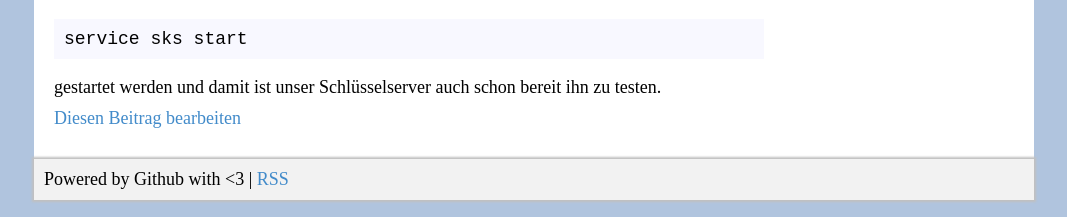
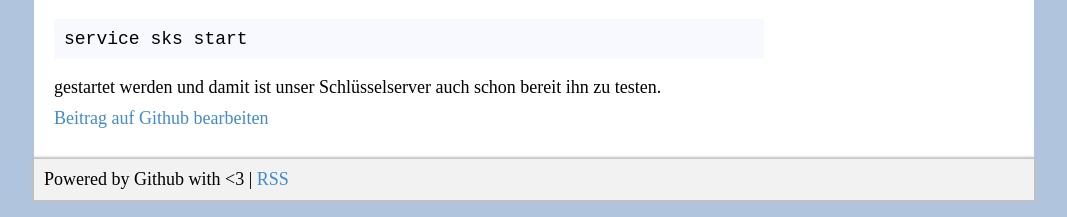
Before and after one commit to zarat/zarat.github.io, a Jekyll site: the page built from _posts/2018-05-22-sks.markdown, in a window 1280 px wide. Shown: the part 1145-1362 px from the top of the page, without its empty margins (106-1173 px from the left). Built offline with Jekyll 4.4.1, drawn with Linux system fonts in a browser that asks for light colours.

Commit message:
Update post.html

```diff
--- a/_layouts/post.html
+++ b/_layouts/post.html
@@ -44,7 +44,7 @@ layout: blog
     <div class="sp-content-item-body">
       {{ content }}
 
-      <a target="_blank" href="{{site.github.repository_url}}/blob/main/{{page.path}}">Diesen Beitrag bearbeiten</a>
+      <a target="_blank" href="{{site.github.repository_url}}/blob/main/{{page.path}}">Beitrag auf Github bearbeiten</a>
     </div>
 
   </div>
```
